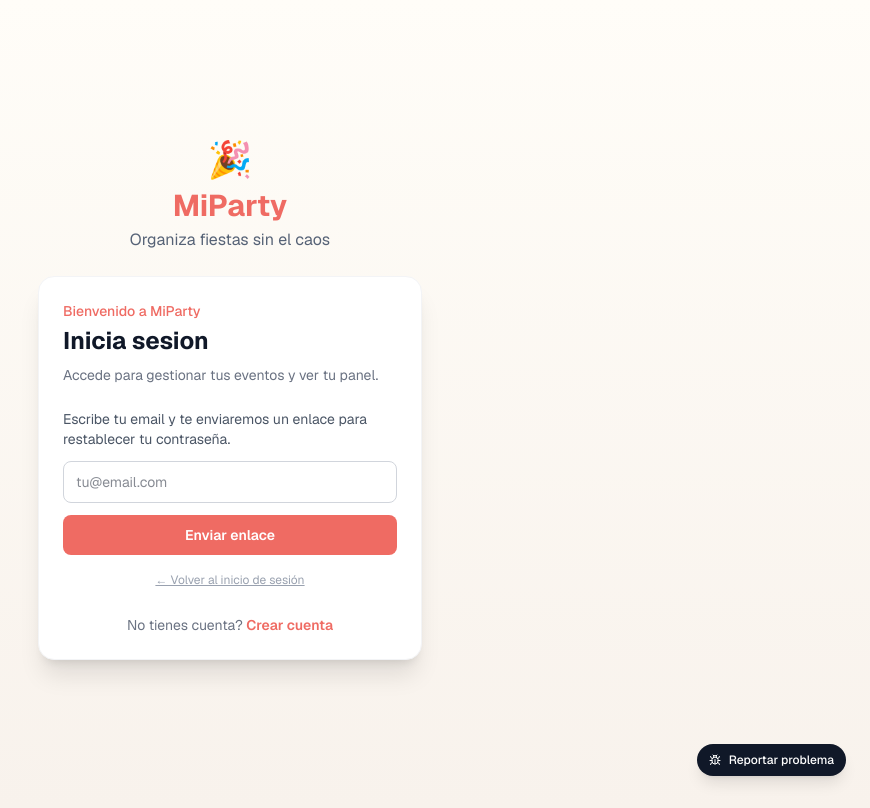
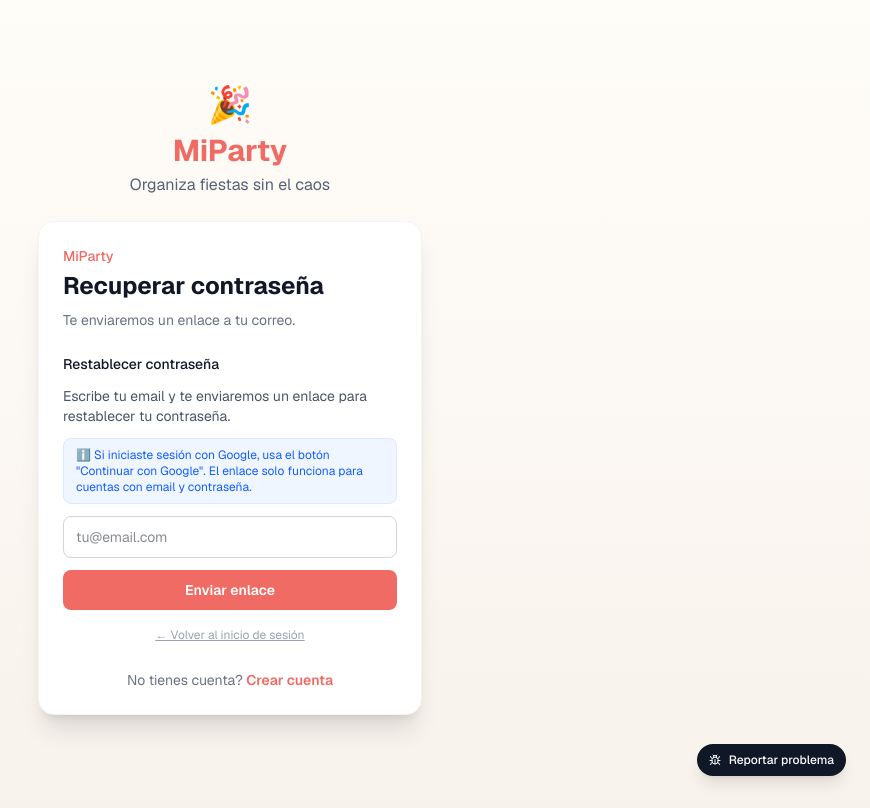
Before and after one commit to adminmiparty/miparty-app, a Next.js app: page /login in a window 1280 px wide. Both pictures are taken after a click on the button "¿Olvidaste tu contraseña?". Shown: the whole page, without its empty margins (410-1280 px from the left). Built offline with nearby package versions, Linux system fonts and the light colour scheme; no server answers.

Commit message:
feat: forgot password form fixes - correct title, Google warning, success message

```diff
--- a/src/app/login/page.tsx
+++ b/src/app/login/page.tsx
@@ -81,32 +81,47 @@ export default function LoginPage() {
       <AuthPageBrand />
       <section className={authCardClassName}>
           <div className="mb-5 sm:mb-6">
+            {showForgotPassword ? (
+              <>
+                <p className={`text-sm font-medium ${brand.textBrand}`}>MiParty</p>
+                <h2 className="mt-1 text-xl font-bold text-gray-900 sm:text-2xl">Recuperar contraseña</h2>
+                <p className="mt-2 text-sm text-gray-500">Te enviaremos un enlace a tu correo.</p>
+              </>
+            ) : (
+              <>
                 <p className={`text-sm font-medium ${brand.textBrand}`}>Bienvenido a MiParty</p>
-            <h2 className="mt-1 text-xl font-bold text-gray-900 sm:text-2xl">Inicia sesion</h2>
+                <h2 className="mt-1 text-xl font-bold text-gray-900 sm:text-2xl">Inicia sesión</h2>
                 <p className="mt-2 text-sm text-gray-500">
                   Accede para gestionar tus eventos y ver tu panel.
                 </p>
+              </>
+            )}
           </div>
 
           {showForgotPassword ? (
             <div className="space-y-3">
+              <p className="text-sm font-medium text-gray-900">Restablecer contraseña</p>
+
               <p className="text-sm text-gray-600">
                 Escribe tu email y te enviaremos un enlace para restablecer tu contraseña.
               </p>
+
+              {!forgotSent ? (
+                <>
+                  <div className="mb-3 rounded-lg border border-blue-100 bg-blue-50 px-3 py-2">
+                    <p className="text-xs text-blue-600">
+                      ℹ️ Si iniciaste sesión con Google, usa el botón &quot;Continuar con Google&quot;. El enlace
+                      solo funciona para cuentas con email y contraseña.
+                    </p>
+                  </div>
                   <input
                     type="email"
                     placeholder="tu@email.com"
                     value={forgotEmail}
                     onChange={(e) => setForgotEmail(e.target.value)}
-                className="w-full rounded-lg border border-gray-300 px-3 py-2.5 text-sm text-gray-900"
+                    className="w-full rounded-lg border border-gray-300 px-3 py-2.5 text-sm text-gray-900 outline-none focus:border-gray-400"
                   />
                   {forgotError ? <p className="text-xs text-red-500">{forgotError}</p> : null}
-              {forgotSent ? (
-                <p className="text-center text-sm text-green-600">
-                  ✅ Si tienes una cuenta registrada con este email, recibirás un enlace en breve. Si
-                  usaste Google para registrarte, inicia sesión con el botón de Google.
-                </p>
-              ) : (
                   <button
                     type="button"
                     onClick={() => void handleForgotPassword()}
@@ -114,7 +129,16 @@ export default function LoginPage() {
                   >
                     Enviar enlace
                   </button>
+                </>
+              ) : (
+                <div className="rounded-lg border border-green-200 bg-green-50 px-3 py-3">
+                  <p className="text-center text-sm text-green-700">
+                    ✅ Si tienes una cuenta registrada con este email, recibirás un enlace en breve. Si
+                    usaste Google para registrarte, inicia sesión con el botón de Google.
+                  </p>
+                </div>
               )}
+
               <button
                 type="button"
                 onClick={() => {
```
Lines whose indentation alone changed are shown as unchanged.
